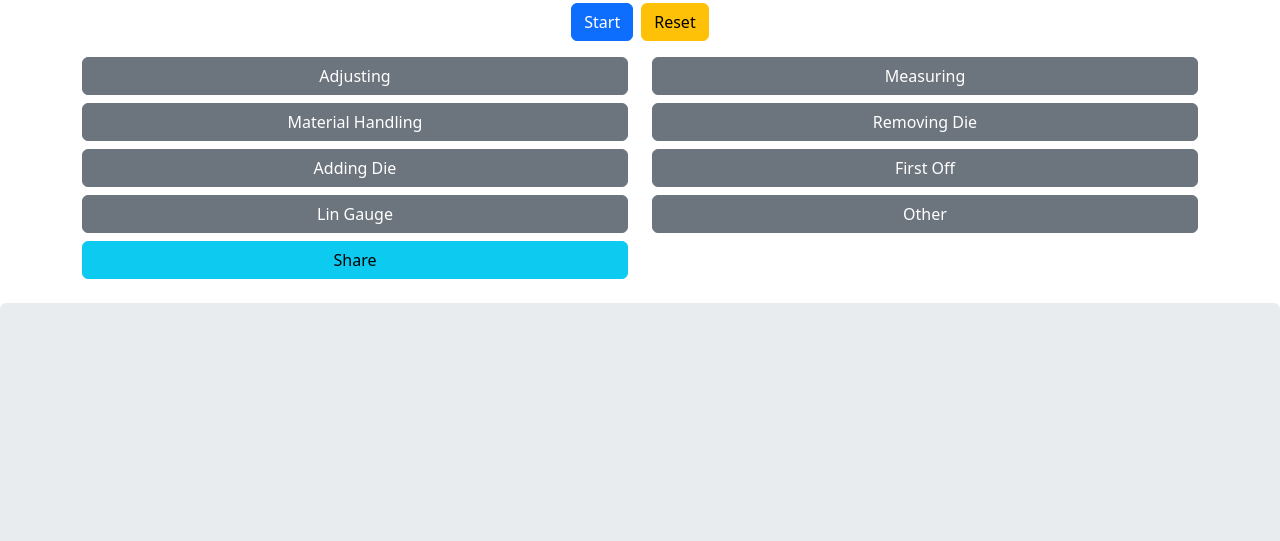
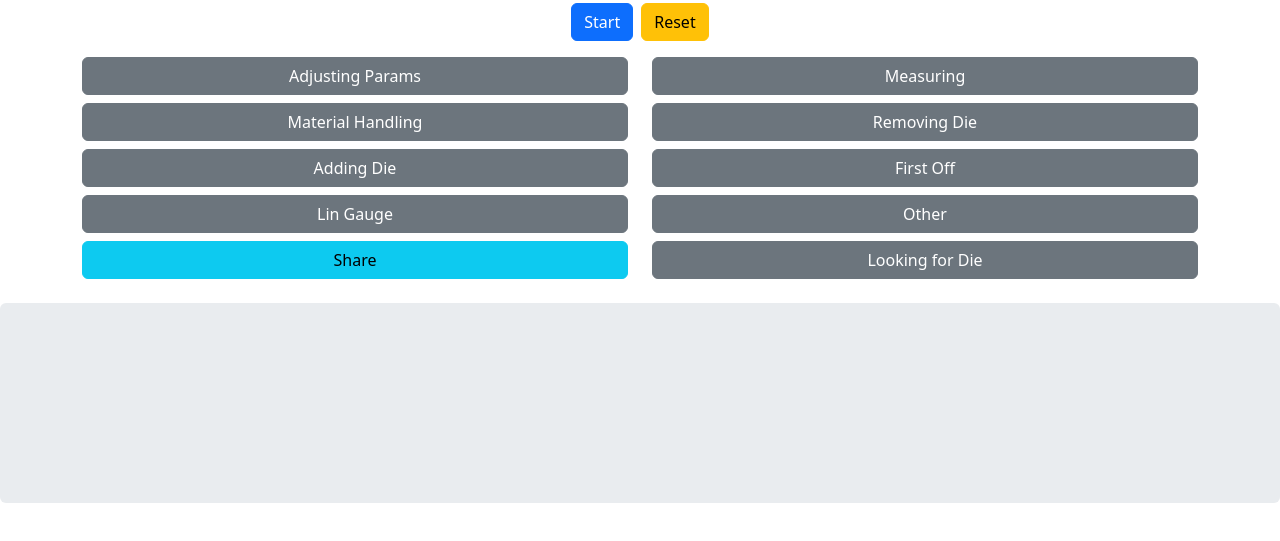
Before and after one commit to officialpranav/leTimer, a plain HTML site: page index.html in a window 1280 px wide. Shown: the part 123-664 px from the top of the page. Drawn offline with nearby package versions, Linux system fonts and the light colour scheme.

Commit message:
add option for looking for die

```diff
--- a/index.html
+++ b/index.html
@@ -20,7 +20,7 @@
             <div class="container mt-3">
                 <div class="row">
                     <div class="col-6">
-                        <button id="adjusting-parameters-lap" class="btn btn-secondary w-100 mb-2">Adjusting</button>
+                        <button id="adjusting-parameters-lap" class="btn btn-secondary w-100 mb-2">Adjusting Params</button>
                         <button id="material-handling-lap" class="btn btn-secondary w-100 mb-2">Material Handling</button>
                         <button id="adding-die-lap" class="btn btn-secondary w-100 mb-2">Adding Die</button>
                         <button id="lin-gauge-lap" class="btn btn-secondary w-100 mb-2">Lin Gauge</button>
@@ -31,12 +31,13 @@
                         <button id="removing-die-lap" class="btn btn-secondary w-100 mb-2">Removing Die</button>
                         <button id="first-off-lap" class="btn btn-secondary w-100 mb-2">First Off</button>
                         <button id="other-lap" class="btn btn-secondary w-100 mb-2">Other</button>
+                        <button id="looking-for-die-lap" class="btn btn-secondary w-100 mb-2">Looking for Die</button>
                     </div>
                 </div>
             </div>
         </div>
         <!-- display laps with grey background -->
-        <ol reversed id="laps-list" class="list-group pt-1 px-5 mt-3 h-100 w-100 bg-body-secondary position-fixed overflow-y-scroll" style="max-height: 400px;">
+        <ol reversed id="laps-list" class="list-group pt-1 px-5 mt-3 h-100 w-100 bg-body-secondary position-fixed overflow-y-scroll" style="max-height: 200px;">
         </ol>
         <script src="script.js" defer></script>
     </body>
--- a/script.js
+++ b/script.js
@@ -4,7 +4,7 @@ let running = false;
 const timeDisplay = document.getElementById('stopwatch');
 const startStopButton = document.getElementById('start-stop');
 const resetButton = document.getElementById('reset');
-const lapButtons = document.querySelectorAll('#adjusting-parameters-lap, #other-lap, #material-handling-lap, #adding-die-lap, #lin-gauge-lap, #measuring-lap, #removing-die-lap, #first-off-lap');
+const lapButtons = document.querySelectorAll('#looking-for-die-lap, #adjusting-parameters-lap, #other-lap, #material-handling-lap, #adding-die-lap, #lin-gauge-lap, #measuring-lap, #removing-die-lap, #first-off-lap');
 const lapsContainer = document.getElementById('laps-list');
 const lapNameInput = document.getElementById('stopwatch-name');
 const shareButton = document.getElementById('share');
```
